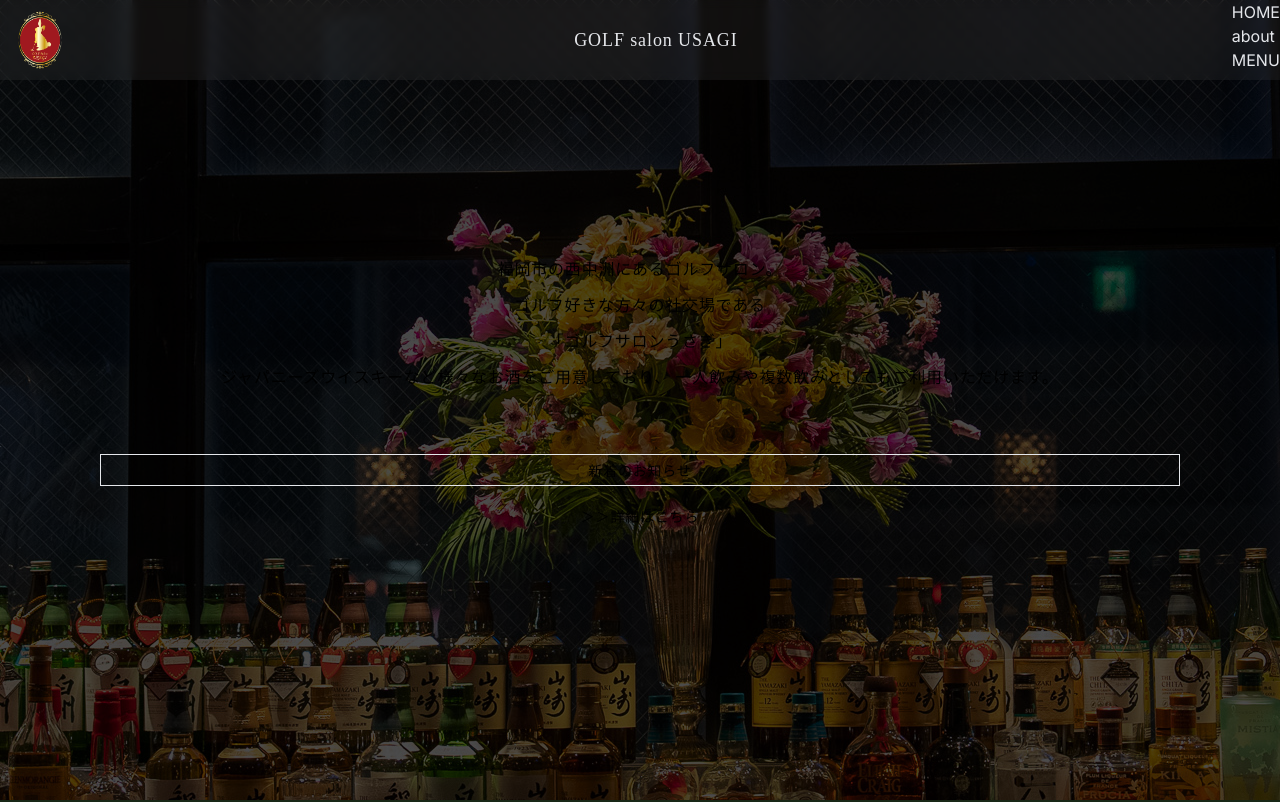
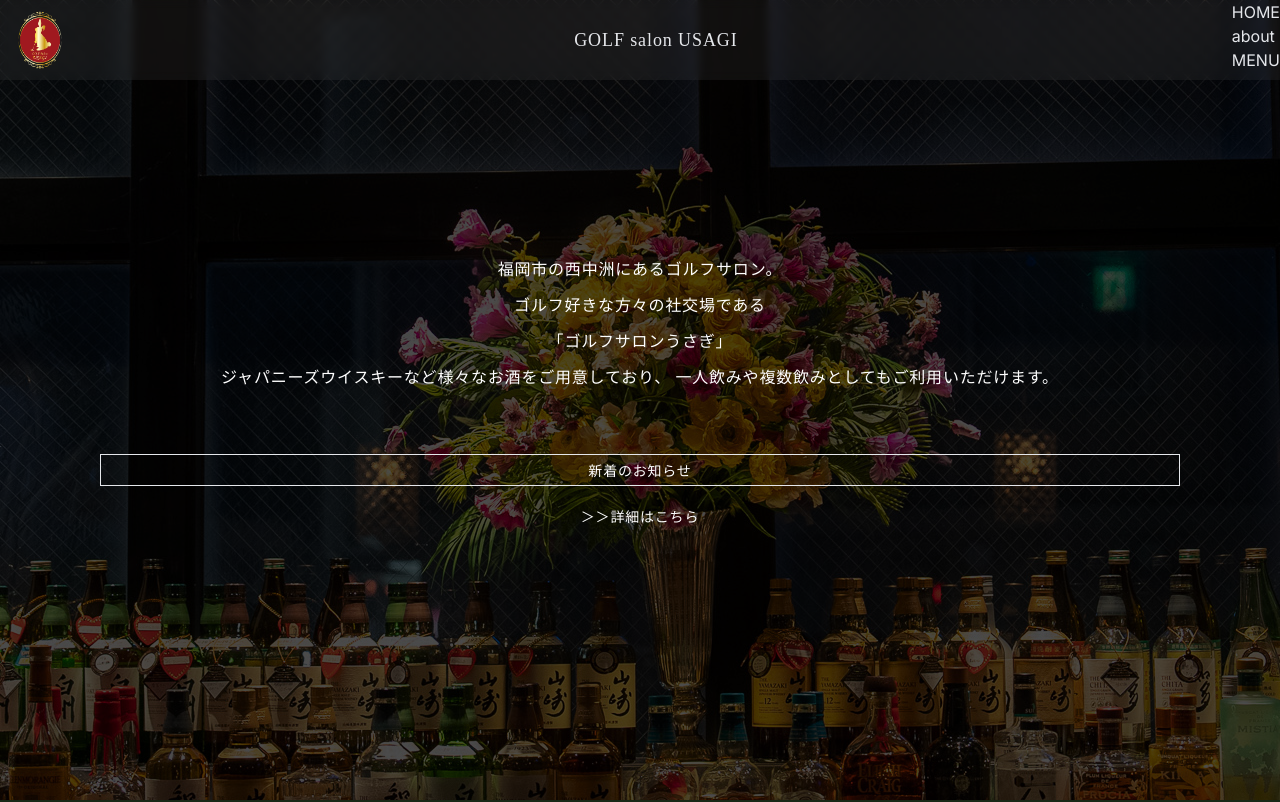
Before and after one commit to ShoheiIshihara/usagi, a Next.js app: page / in a window 1280 px wide. Shown: the top 802 px of the page. Built offline with nearby package versions, Linux system fonts and the light colour scheme; no server answers; a web font is replaced by a local one; what tw-elements would draw is missing.

Commit message:
globalcss change

```diff
--- a/src/app/globals.css
+++ b/src/app/globals.css
@@ -6,25 +6,14 @@
 @tailwind utilities;
 
 :root {
-  --foreground-rgb: 0, 0, 0;
-  --background-start-rgb: 214, 219, 220;
-  --background-end-rgb: 255, 255, 255;
+
 }
 
 @media (prefers-color-scheme: dark) {
-  :root {
-    --foreground-rgb: 255, 255, 255;
-    --background-start-rgb: 0, 0, 0;
-    --background-end-rgb: 0, 0, 0;
-  }
+
 }
 
 body {
-  color: rgb(var(--foreground-rgb));
-  background: linear-gradient(
-      to bottom,
-      transparent,
-      rgb(var(--background-end-rgb))
-    )
-    rgb(var(--background-start-rgb));
+  color: white;
+
 }
```
